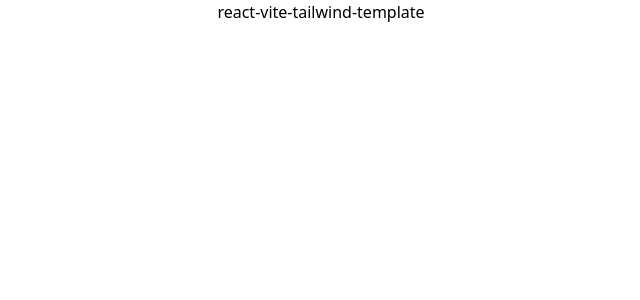
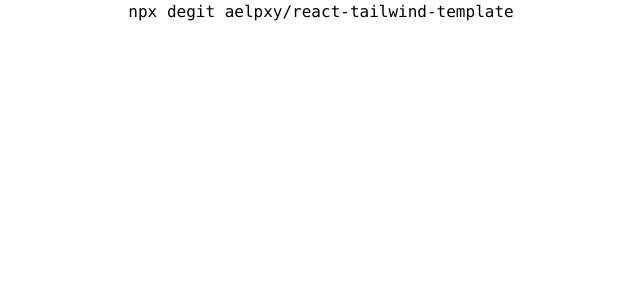
Before and after one commit to graveyard-hq/preact-starter-ts, a React (Vite) app: page / in a window 1280 px wide. Shown: the top 300 px of the page, without its empty margins (319-959 px from the left). Built offline with nearby package versions, Linux system fonts and the light colour scheme.

Commit message:
feat: added degit command

```diff
--- a/src/pages/Home.tsx
+++ b/src/pages/Home.tsx
@@ -3,8 +3,8 @@ import React from "react";
 export default function Home() {
   return (
       <>
-      <section className="font-medium text-center text-black">
-      react-vite-tailwind-template
+      <section className="font-mono text-center text-black">
+      npx degit aelpxy/react-tailwind-template
       </section>
       </>
   );
```
